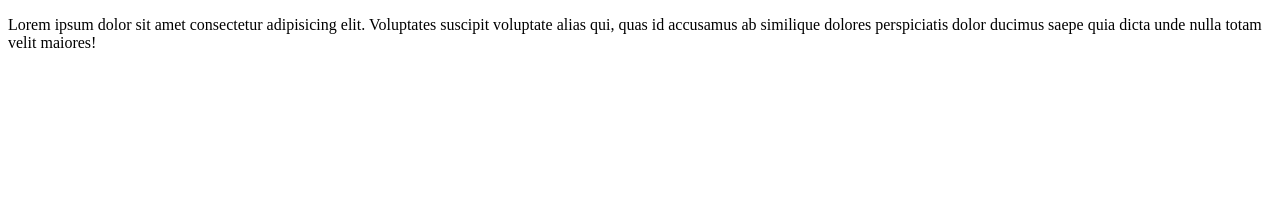
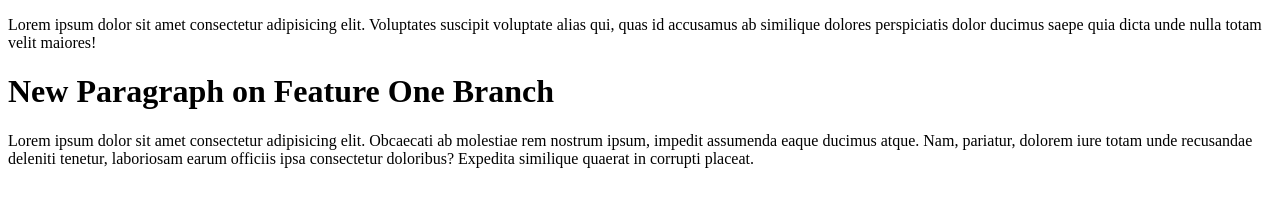
Before and after one commit to chaitanyaxiii/localrepo, a plain HTML site: page index.html in a window 1280 px wide. Drawn offline with Linux system fonts and the light colour scheme.

Commit message:
This is New Commit for New Branch

```diff
--- a/index.html
+++ b/index.html
@@ -7,5 +7,8 @@
 </head>
 <body>
     <p>Lorem ipsum dolor sit amet consectetur adipisicing elit. Voluptates suscipit voluptate alias qui, quas id accusamus ab similique dolores perspiciatis dolor ducimus saepe quia dicta unde nulla totam velit maiores!</p>
+
+    <H1>New Paragraph on Feature One Branch </H1>
+    <p>Lorem ipsum dolor sit amet consectetur adipisicing elit. Obcaecati ab molestiae rem nostrum ipsum, impedit assumenda eaque ducimus atque. Nam, pariatur, dolorem iure totam unde recusandae deleniti tenetur, laboriosam earum officiis ipsa consectetur doloribus? Expedita similique quaerat in corrupti placeat.</p>
 </body>
 </html>
```
